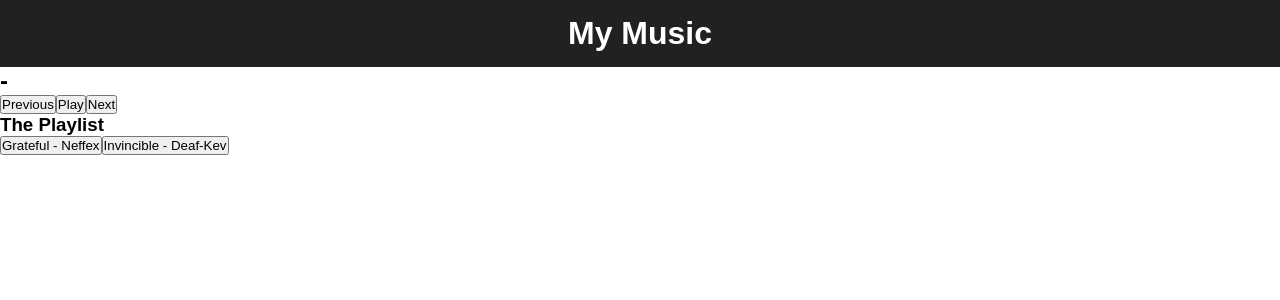
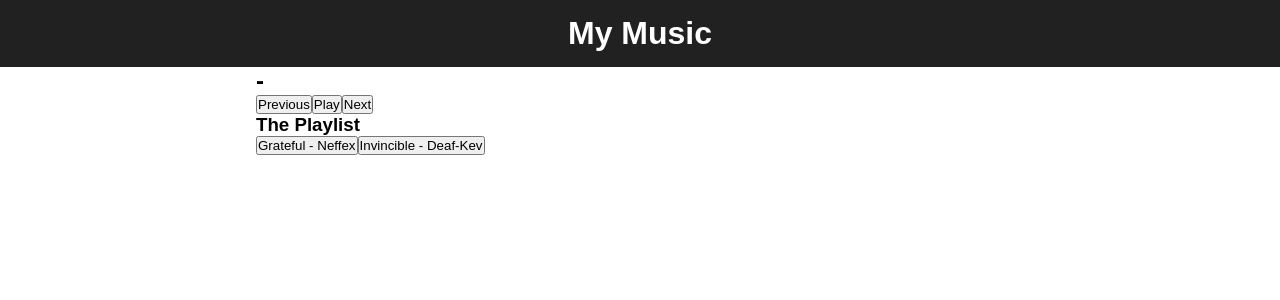
Before and after one commit to ldurniat/Music-App-Vue, a Vue app: page / in a window 1280 px wide. Shown: the top 300 px of the page. Built offline with nearby package versions, Linux system fonts and the light colour scheme.

Commit message:
Add styles main tag

```diff
--- a/src/App.vue
+++ b/src/App.vue
@@ -110,4 +110,9 @@ header {
     background-color: #212121;
     color: #FFF;
 }
+main {
+    width: 100%;
+    max-width: 768px;
+    margin: 0 auto;
+}
 </style>
```
